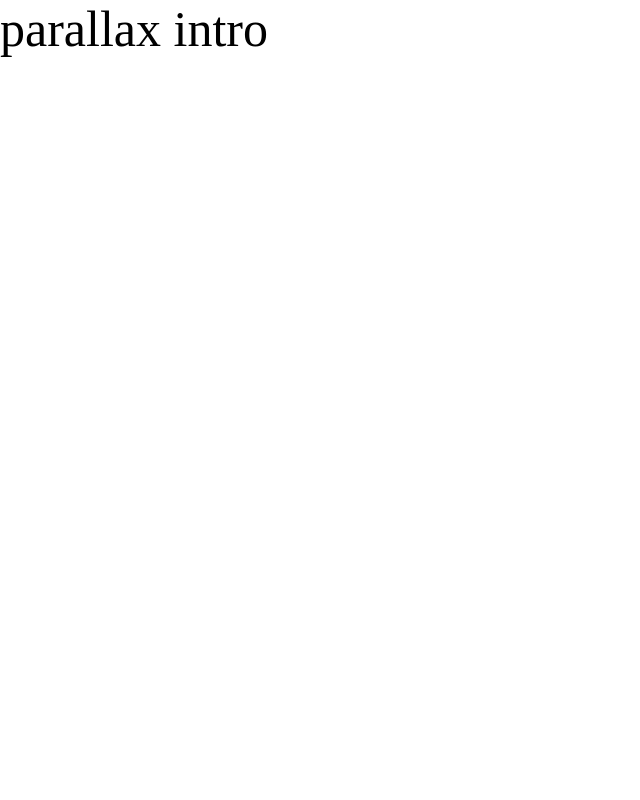
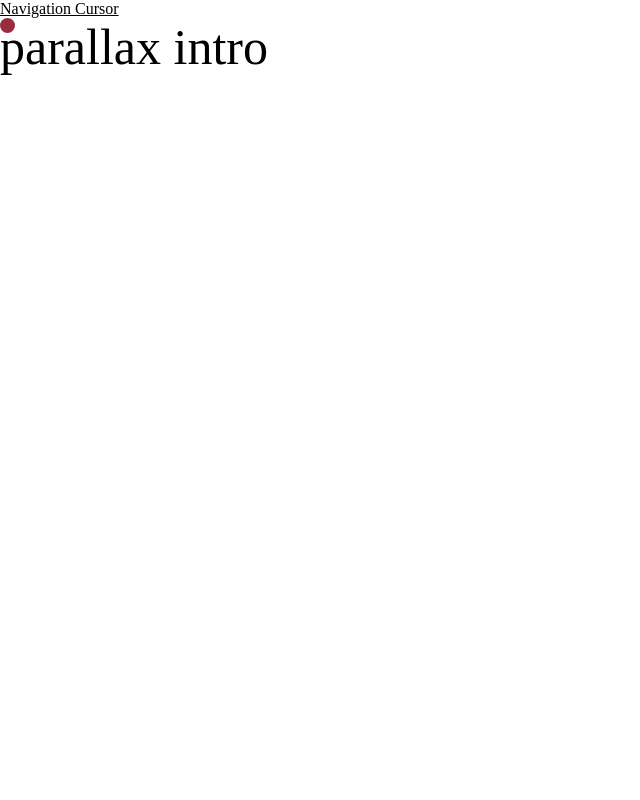
Before and after one commit to OscarDu93/poc, a website built with Parcel: page src/index.html in a window 1280 px wide. Shown: the top 800 px of the page, without its empty margins (0-640 px from the left). Built offline with nearby package versions, Linux system fonts and the light colour scheme.

Commit message:
leviation end

```diff
--- a/src/index.html
+++ b/src/index.html
@@ -14,6 +14,9 @@
     />
   </head>
   <body>
+    <a href="">Navigation Cursor</a>
+    <div class="cursor"></div>
+
     <div class="container">
       <p>parallax intro</p>
       <div class="object-wrapper">
@@ -25,8 +28,8 @@
 
       <div class="spacer"></div>
 
+      <p>horizontal scroll</p>
       <div class="slider-mask h-100">
-        <p>horizontal scroll</p>
         <div class="slider-track">
           <div class="screen screen-1">screen 1</div>
           <div class="screen screen-2">screen 2</div>
--- a/src/js/main.js
+++ b/src/js/main.js
@@ -110,3 +110,19 @@ document.addEventListener("DOMContentLoaded", function () {
       0
     );
 });
+
+// cursor
+const cursor = document.querySelector(".cursor");
+const links = document.querySelectorAll("a");
+
+document.addEventListener("mousemove", (event) => {
+  cursor.style.top = event.y + "px";
+  cursor.style.left = event.x + "px";
+});
+
+links.forEach((link) => {
+  link.addEventListener("mouseenter", () => cursor.classList.add("link-hover"));
+  link.addEventListener("mouseleave", () =>
+    cursor.classList.remove("link-hover")
+  );
+});
--- a/src/scss/_base.scss
+++ b/src/scss/_base.scss
@@ -37,6 +37,7 @@ p {
   );
 }
 
+//intro parallax
 .object-wrapper {
   display: flex;
   flex-direction: column;
@@ -55,6 +56,7 @@ p {
   border-radius: 10px;
 }
 
+// slider
 .h-50 {
   height: 50vh;
 }
@@ -86,6 +88,7 @@ p {
   border: 5px solid blue;
 }
 
+// zoom
 .zoom-container {
   height: calc(100vh - 40px);
   margin-block: 10px;
@@ -112,6 +115,7 @@ p {
   height: 40%;
 }
 
+// parallax
 .parallax-container {
   height: calc(100vh - 40px);
   margin-block: 10px;
@@ -157,6 +161,7 @@ p {
   background: rgba(255, 255, 255, 0.8);
 }
 
+// dessin
 #template,
 #path {
   fill: none;
@@ -180,3 +185,75 @@ p {
   align-items: center;
   justify-content: center;
 }
+
+a:hover {
+  background: white;
+  color: #000;
+  transform: scale(1.1);
+  border-radius: 100%;
+}
+
+// Curseur Customiser
+// Important : ajouté un div vide dans le html avec la bonne class
+
+.cursor {
+  width: 15px;
+  height: 15px;
+  z-index: 11;
+  border-radius: 15px;
+  background: #982d3d;
+  position: fixed;
+  pointer-events: none;
+  transition: transform 0.3s ease;
+  opacity: 0;
+}
+
+.cursor.link-hover {
+  background: #982d3d;
+  transform: scale(1.5);
+}
+
+body {
+  cursor: none;
+}
+
+body:hover .cursor {
+  opacity: 1;
+}
+
+// levitation
+.levitation-container {
+  display: flex;
+  align-items: center;
+  justify-content: center;
+  height: 500px;
+  width: 100vh;
+}
+
+.levitation-object {
+  width: 150px;
+  height: 150px;
+  border: 5px solid black;
+  border-radius: 10px;
+  background: rgba(255, 0, 0, 0.8);
+  animation: slide-in 5s infinite;
+  animation-timing-function: ease-in-out;
+}
+
+@keyframes slide-in {
+  0% {
+    transform: translateY(0%);
+  }
+
+  50% {
+    transform: translateY(100%);
+  }
+
+  50% {
+    transform: translateY(100%);
+  }
+
+  0% {
+    transform: translateY(-0%);
+  }
+}
```
